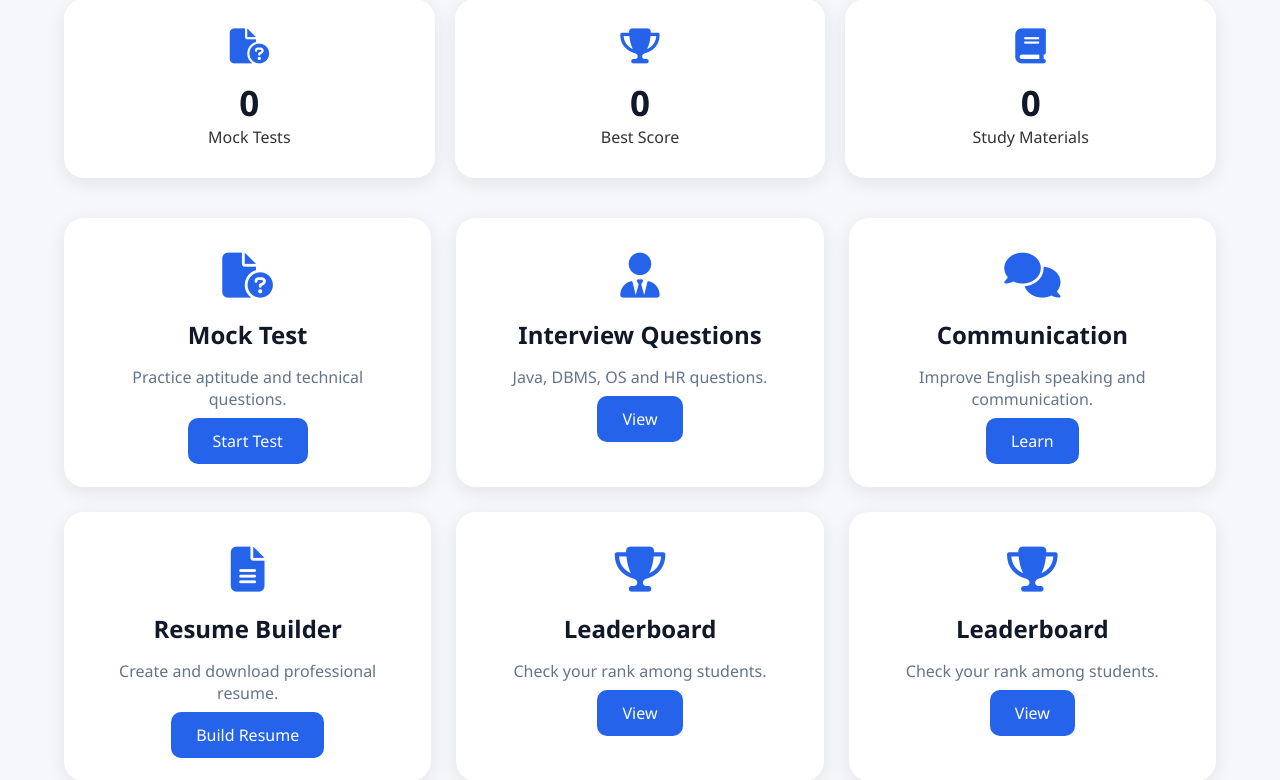
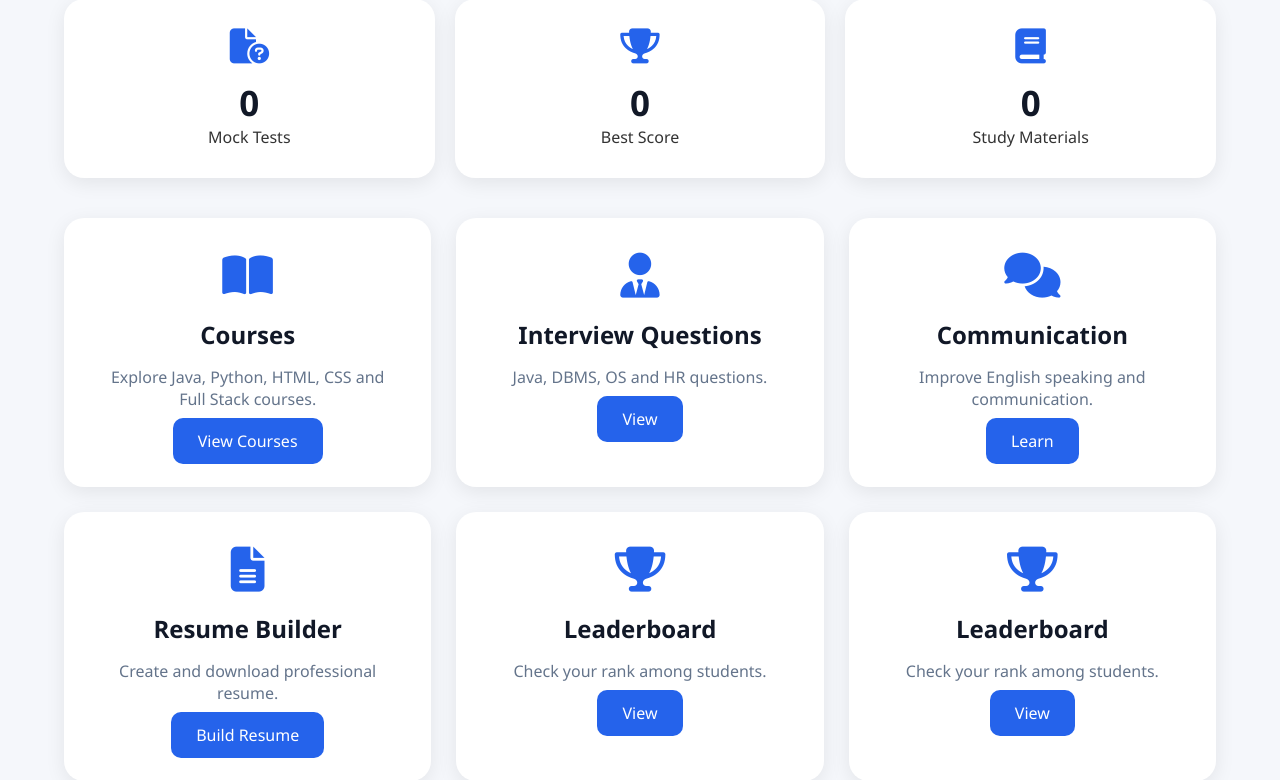
Before and after one commit to adityawalke97-prog/Placement-Project, a Flask app: page /dashboard in a window 1280 px wide. Shown: the part 620-1400 px from the top of the page. Run offline with Flask 3, Linux system fonts and the light colour scheme; the visitor is signed in with stand-in values (Sample User, id 1); some libraries are stand-ins or nearby versions.

Commit message:
Update dashboard.html

```diff
--- a/templates/dashboard.html
+++ b/templates/dashboard.html
@@ -45,12 +45,12 @@
 <!-- Features -->
 <div class="cards">
 
-    <div class="card">
-        <i class="fas fa-file-circle-question"></i>
-        <h2>Mock Test</h2>
-        <p>Practice aptitude and technical questions.</p>
-        <a href="/mock_test">Start Test</a>
-    </div>
+   <div class="card">
+    <i class="fas fa-book-open"></i>
+    <h2>Courses</h2>
+    <p>Explore Java, Python, HTML, CSS and Full Stack courses.</p>
+    <a href="/courses">View Courses</a>
+</div>
 
     <div class="card">
         <i class="fas fa-user-tie"></i>
```
